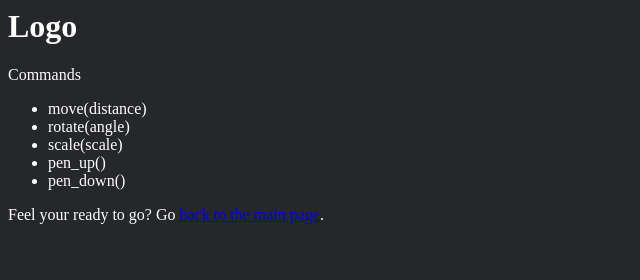
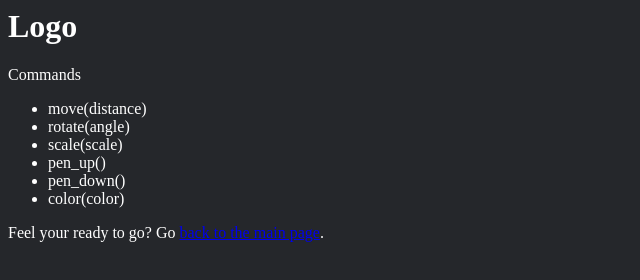
Before and after one commit to richardanaya/Logo, a plain HTML site: page root/help.html in a window 1280 px wide. Shown: the whole page, without its empty margins (0-640 px from the left). Drawn offline with Linux system fonts and the light colour scheme.

Commit message:
adding help

```diff
--- a/root/help.html
+++ b/root/help.html
@@ -13,6 +13,7 @@
 		<li>scale(scale)</li>
 		<li>pen_up()</li>
 		<li>pen_down()</li>
+		<li>color(color)</li>
 	    </ul>
 
 	    Feel your ready to go?  Go <a href="index.html">back to the main page</a>.
```
